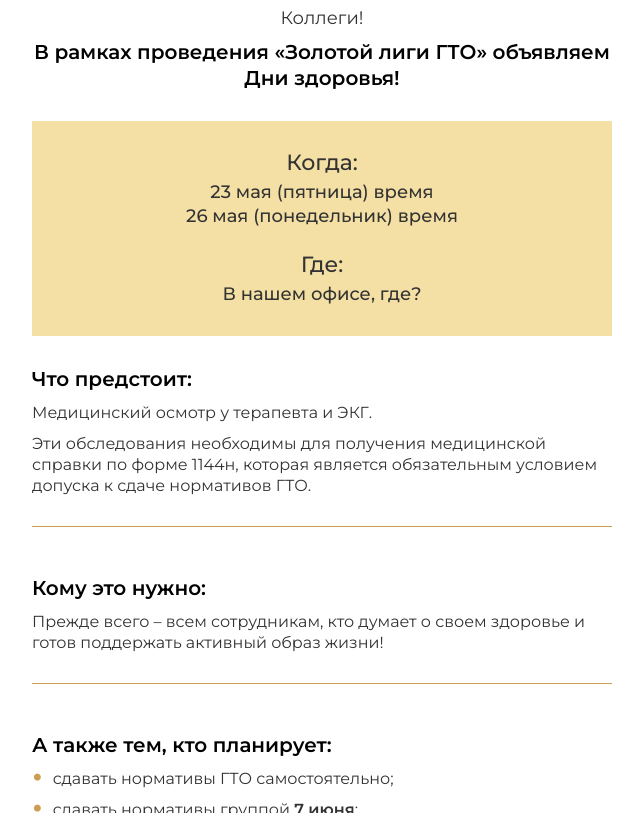
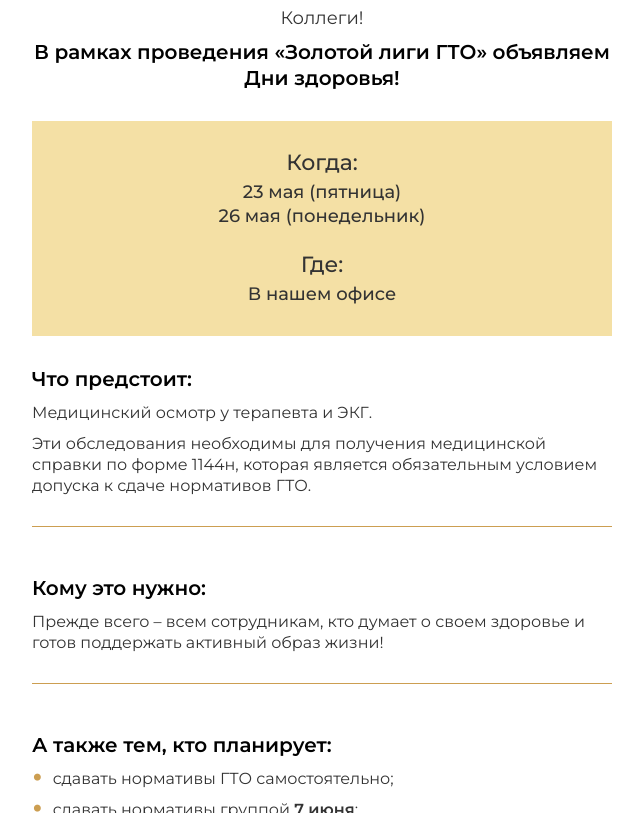
Before and after one commit to Anastasiia-Am/gto_med_21-05-25, a plain HTML site: page index.html in a window 1280 px wide. Shown: the part 287-1100 px from the top of the page, without its empty margins (318-961 px from the left). Drawn offline with Linux system fonts and the light colour scheme.

Commit message:
Update index.html

```diff
--- a/index.html
+++ b/index.html
@@ -88,8 +88,8 @@
       <tr>
         <td width="580" valign="top" class="em-mob-wrap em-mob-width-100perc" bgcolor="#F4E0A5" style="background-color: #f4e0a5; padding-top: 30px; padding-bottom: 30px;">
 
-<table cellpadding="0" cellspacing="0" border="0" width="100%" em="atom"><tr><td align="center" style="padding-bottom: 5px; padding-left: 20px; padding-right: 20px;"><div style="font-family: Helvetica, Arial, sans-serif; line-height: 24px; color: #333333; font-size: 22px;" class="em-font-Montserrat-Medium" align="center">Когда:<br></div></td></tr></table><table cellpadding="0" cellspacing="0" border="0" width="100%" em="atom"><tr><td align="center" style="padding-bottom: 25px; padding-left: 20px; padding-right: 20px;"><div style="font-family: Helvetica, Arial, sans-serif; line-height: 24px; color: #333333; font-size: 20px;" class="em-font-Montserrat-Medium" align="center"><span style="font-size: 18px;">23 мая (пятница) время
-<br>26 мая (понедельник) время</span><br></div></td></tr></table><table cellpadding="0" cellspacing="0" border="0" width="100%" em="atom"><tr><td align="center" style="padding-bottom: 5px; padding-left: 20px; padding-right: 20px;"><div style="font-family: Helvetica, Arial, sans-serif; line-height: 24px; color: #333333; font-size: 22px;" class="em-font-Montserrat-Medium" align="center">Где: <br></div></td></tr></table><table cellpadding="0" cellspacing="0" border="0" width="100%" em="atom"><tr><td align="center" style="padding-left: 20px; padding-right: 20px;"><div style="font-family: Helvetica, Arial, sans-serif; line-height: 24px; color: #333333; font-size: 20px;" class="em-font-Montserrat-Medium" align="center"><span style="font-size: 18px;">В нашем офисе, где?</span><br></div></td></tr></table></td>
+<table cellpadding="0" cellspacing="0" border="0" width="100%" em="atom"><tr><td align="center" style="padding-bottom: 5px; padding-left: 20px; padding-right: 20px;"><div style="font-family: Helvetica, Arial, sans-serif; line-height: 24px; color: #333333; font-size: 22px;" class="em-font-Montserrat-Medium" align="center">Когда:<br></div></td></tr></table><table cellpadding="0" cellspacing="0" border="0" width="100%" em="atom"><tr><td align="center" style="padding-bottom: 25px; padding-left: 20px; padding-right: 20px;"><div style="font-family: Helvetica, Arial, sans-serif; line-height: 24px; color: #333333; font-size: 20px;" class="em-font-Montserrat-Medium" align="center"><span style="font-size: 18px;">23 мая (пятница)
+<br>26 мая (понедельник)</span><br></div></td></tr></table><table cellpadding="0" cellspacing="0" border="0" width="100%" em="atom"><tr><td align="center" style="padding-bottom: 5px; padding-left: 20px; padding-right: 20px;"><div style="font-family: Helvetica, Arial, sans-serif; line-height: 24px; color: #333333; font-size: 22px;" class="em-font-Montserrat-Medium" align="center">Где: <br></div></td></tr></table><table cellpadding="0" cellspacing="0" border="0" width="100%" em="atom"><tr><td align="center" style="padding-left: 20px; padding-right: 20px;"><div style="font-family: Helvetica, Arial, sans-serif; line-height: 24px; color: #333333; font-size: 20px;" class="em-font-Montserrat-Medium" align="center"><span style="font-size: 18px;">В нашем офисе</span><br></div></td></tr></table></td>
       </tr></table>
   </td>
 </tr><tr em="block" class="em-structure">
```
